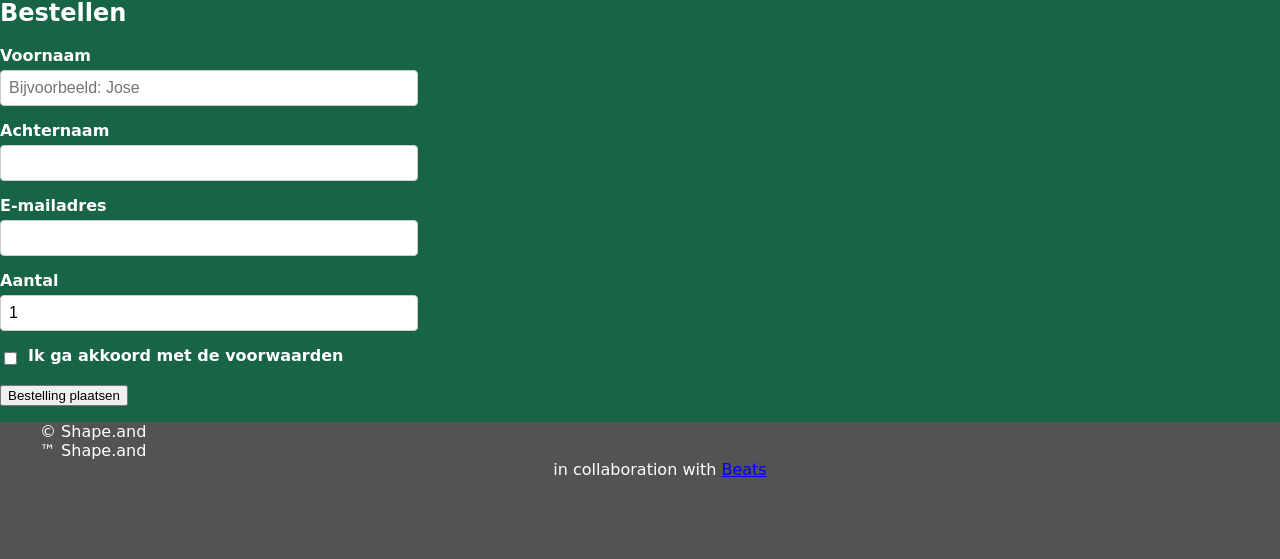
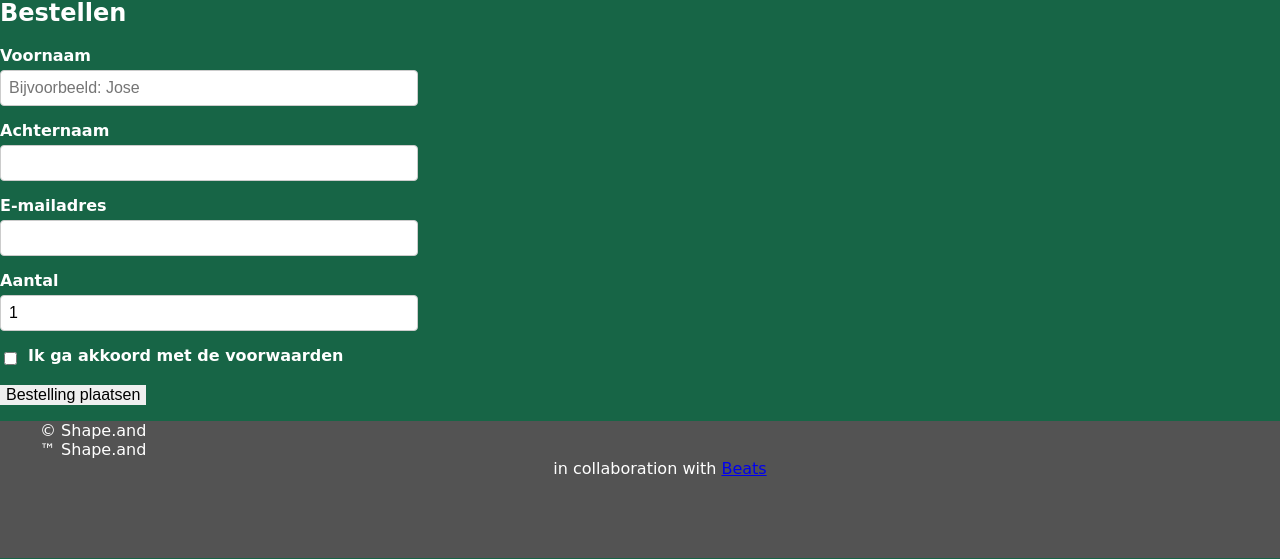
Before and after one commit to Mark-JanKuijper/web-dev, a PHP site: page /Bestellen.php in a window 1280 px wide. Shown: the part 893-1452 px from the top of the page. Run offline with PHP 8.4, Linux system fonts and the light colour scheme.

Commit message:
mijn webshop kleine 3 extra lines van code naar de bestel fomulier

```diff
--- a/workshops/mijn_webshop/style.css
+++ b/workshops/mijn_webshop/style.css
@@ -228,3 +228,9 @@ body {
 .vinkje input {
     width: auto;
 }
+
+input.knop {
+    border: none;
+    font-size: 16px;
+    cursor: pointer;
+}
```
